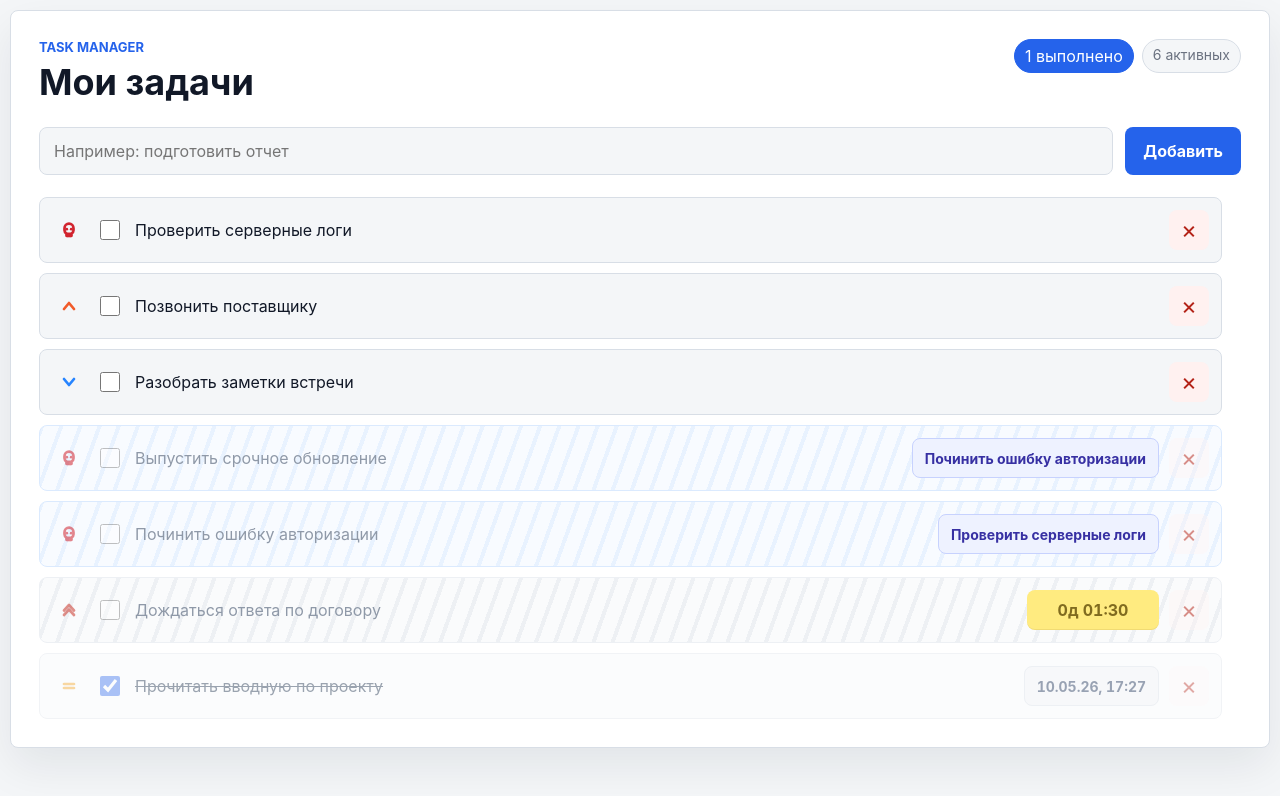
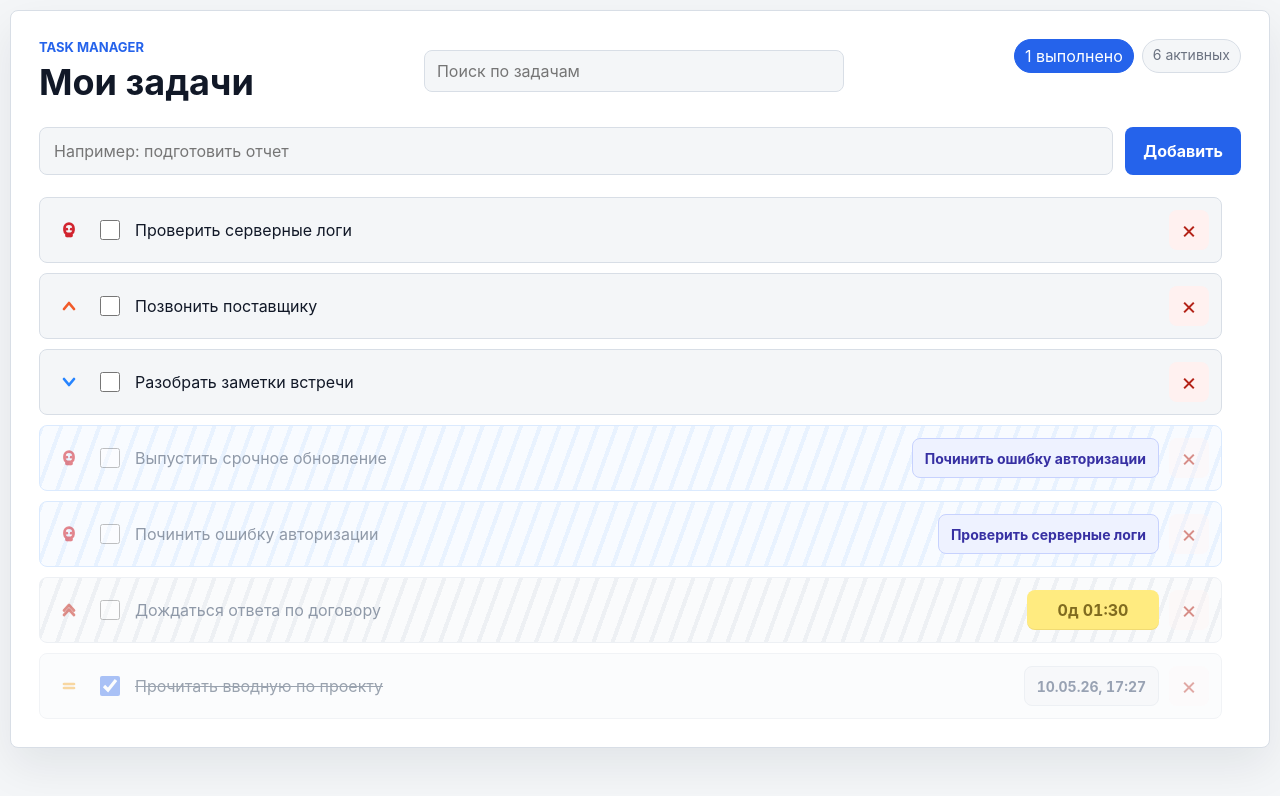
Before and after one commit to SergeBaban0v/task-manager, a React (Vite) app: page / in a window 1280 px wide. Shown: the top 796 px of the page. Built offline with nearby package versions, Linux system fonts and the light colour scheme.

Commit message:
Add task search and readonly closed details

```diff
--- a/src/App.css
+++ b/src/App.css
@@ -20,7 +20,8 @@
 
 .task-header {
   flex: 0 0 auto;
-  display: flex;
+  display: grid;
+  grid-template-columns: auto minmax(220px, 420px) auto;
   align-items: flex-start;
   justify-content: space-between;
   gap: 20px;
@@ -41,6 +42,27 @@
   font-size: 36px;
   line-height: 1.1;
   font-weight: 750;
+}
+
+.task-search {
+  width: 100%;
+  align-self: center;
+}
+
+.task-search input {
+  width: 100%;
+  min-width: 0;
+  padding: 10px 12px;
+  border: 1px solid var(--border);
+  border-radius: 8px;
+  color: var(--text);
+  background: var(--bg);
+  font: inherit;
+}
+
+.task-search input:focus {
+  border-color: var(--accent);
+  outline: 3px solid var(--focus);
 }
 
 .task-stats {
@@ -602,6 +624,17 @@
   background: var(--surface);
 }
 
+.detail-dialog input:read-only,
+.detail-dialog textarea:read-only,
+.detail-dialog select:disabled {
+  color: var(--muted);
+  background: #f7f8fa;
+}
+
+.detail-dialog.readonly .relationship-list li {
+  grid-template-columns: 120px minmax(0, 1fr);
+}
+
 .relationship-list span {
   min-width: 0;
   overflow: hidden;
@@ -744,6 +777,7 @@
 
   .task-header {
     display: grid;
+    grid-template-columns: 1fr;
     gap: 14px;
   }
 
--- a/src/App.jsx
+++ b/src/App.jsx
@@ -374,6 +374,10 @@ function fromDatetimeLocalValue(value) {
   return new Date(value).getTime()
 }
 
+function normalizeSearchText(value) {
+  return String(value || '').trim().toLocaleLowerCase('ru-RU')
+}
+
 function App() {
   const [tasks, setTasks] = useState(readStoredTasks)
   const [taskText, setTaskText] = useState('')
@@ -384,6 +388,7 @@ function App() {
   const [priorityMenuTaskId, setPriorityMenuTaskId] = useState(null)
   const [priorityMenuPosition, setPriorityMenuPosition] = useState(null)
   const [showClosedTasks, setShowClosedTasks] = useState(true)
+  const [searchQuery, setSearchQuery] = useState('')
   const [frozenTaskOrder, setFrozenTaskOrder] = useState(null)
   const holdRepeatRef = useRef(null)
   const taskItemRefs = useRef(new Map())
@@ -577,8 +582,34 @@ function App() {
     const dependencyHoldTasks = []
     const timerHoldTasks = []
     const closedTasks = []
+    const normalizedSearchQuery = normalizeSearchText(searchQuery)
+
+    function taskMatchesSearch(task) {
+      if (!normalizedSearchQuery) {
+        return true
+      }
+
+      const relatedTaskTitles = [
+        ...getTaskDependencies(task)
+          .map((taskId) => taskById.get(taskId)?.title)
+          .filter(Boolean),
+        ...tasks
+          .filter((relatedTask) =>
+            getTaskDependencies(relatedTask).includes(task.id),
+          )
+          .map((relatedTask) => relatedTask.title),
+      ]
+
+      return normalizeSearchText(
+        [task.title, task.description, ...relatedTaskTitles].join(' '),
+      ).includes(normalizedSearchQuery)
+    }
 
     for (const task of tasks) {
+      if (!taskMatchesSearch(task)) {
+        continue
+      }
+
       if (isTaskClosed(task)) {
         closedTasks.push(task)
       } else if (isTaskBlockedByDependency(task, taskById)) {
@@ -626,7 +657,7 @@ function App() {
     const newTasks = sortedTasks.filter((task) => !frozenTaskOrder.includes(task.id))
 
     return [...frozenTasks, ...newTasks]
-  }, [tasks, now, showClosedTasks, taskById, frozenTaskOrder])
+  }, [tasks, now, showClosedTasks, taskById, frozenTaskOrder, searchQuery])
 
   const completedCount = useMemo(
     () => tasks.filter((task) => task.completed).length,
@@ -978,8 +1009,7 @@ function App() {
 
   function openDetailEditor(event, task) {
     if (
-      task.completed ||
-      event.target.closest('button, input, .priority-menu, .closed-date')
+      event.target.closest('button, input, .priority-menu')
     ) {
       return
     }
@@ -990,6 +1020,7 @@ function App() {
       title: task.title,
       priority: getTaskPriority(task).id,
       description: task.description || '',
+      readonly: task.completed,
       relationships: [
         ...getTaskDependencies(task).map((taskId) => ({
           type: 'depends-on',
@@ -1060,6 +1091,19 @@ function App() {
           <div>
             <p className="eyebrow">Task Manager</p>
             <h1 id="task-manager-title">Мои задачи</h1>
+          </div>
+          <div className="task-search">
+            <label className="sr-only" htmlFor="task-search-input">
+              Поиск задач
+            </label>
+            <input
+              id="task-search-input"
+              type="search"
+              value={searchQuery}
+              onChange={(event) => setSearchQuery(event.target.value)}
+              placeholder="Поиск по задачам"
+              autoComplete="off"
+            />
           </div>
           <div className="task-stats" aria-label="Статистика задач">
             <button
@@ -1225,7 +1269,9 @@ function App() {
           </ul>
         ) : (
           <p className="empty-state">
-            Список пуст. Добавьте первую задачу.
+            {searchQuery.trim()
+              ? 'Ничего не найдено.'
+              : 'Список пуст. Добавьте первую задачу.'}
           </p>
         )}
       </section>
@@ -1325,7 +1371,10 @@ function App() {
           role="presentation"
           onMouseDown={handleDetailBackdropMouseDown}
         >
-          <form className="detail-dialog" onSubmit={handleDetailSubmit}>
+          <form
+            className={`detail-dialog${detailEditor.readonly ? ' readonly' : ''}`}
+            onSubmit={handleDetailSubmit}
+          >
             <button
               className="dialog-close-button"
               type="button"
@@ -1344,6 +1393,7 @@ function App() {
               onChange={(event) =>
                 updateDetailTaskField('title', event.target.value)
               }
+              readOnly={detailEditor.readonly}
               autoFocus
             />
 
@@ -1354,6 +1404,7 @@ function App() {
               onChange={(event) =>
                 updateDetailTaskField('priority', event.target.value)
               }
+              disabled={detailEditor.readonly}
             >
               {PRIORITIES.map((priority) => (
                 <option key={priority.id} value={priority.id}>
@@ -1369,6 +1420,7 @@ function App() {
               onChange={(event) =>
                 updateDetailTaskField('description', event.target.value)
               }
+              readOnly={detailEditor.readonly}
               rows={5}
             />
 
@@ -1376,6 +1428,7 @@ function App() {
               <h3>Связи</h3>
 
               <div className="relationship-block">
+                {!detailEditor.readonly ? (
                   <div className="relationship-add">
                     <select
                       aria-label="Тип связи"
@@ -1421,6 +1474,7 @@ function App() {
                       <span aria-hidden="true">+</span>
                     </button>
                   </div>
+                ) : null}
 
                 {detailRelationships.length > 0 ? (
                   <ul className="relationship-list">
@@ -1430,6 +1484,7 @@ function App() {
                           {relation.relationType.label}
                         </span>
                         <span>{relation.task.title}</span>
+                        {!detailEditor.readonly ? (
                           <button
                             className="relationship-icon-button"
                             type="button"
@@ -1444,6 +1499,7 @@ function App() {
                           >
                             <span aria-hidden="true">-</span>
                           </button>
+                        ) : null}
                       </li>
                     ))}
                   </ul>
```
Lines whose indentation alone changed are shown as unchanged.
